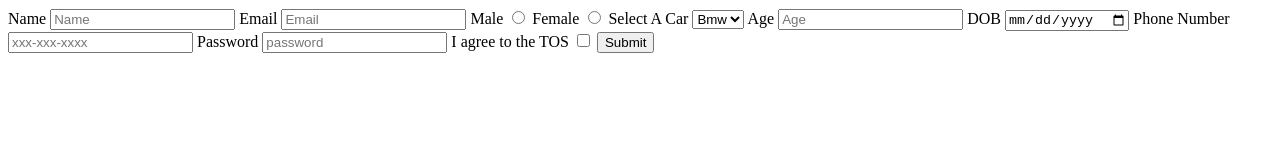
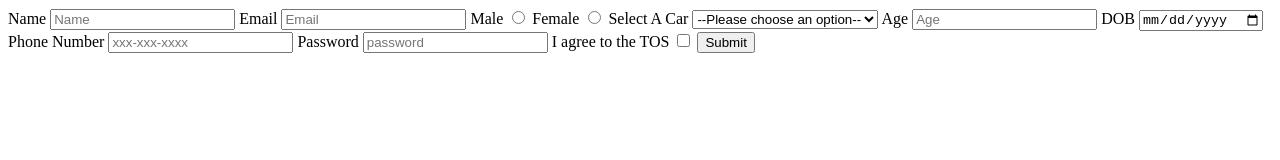
Before and after one commit to acciojob/signup-form-car-akshay-warkari, a website: page main.html in a window 1280 px wide. Drawn offline with Linux system fonts and the light colour scheme.

Commit message:
created a submission

```diff
--- a/main.html
+++ b/main.html
@@ -28,17 +28,17 @@
 		<input type="radio" id="gender_f" name="gender" required>
 
 
-	<label for="cars"> Select A Car</label>
-<select placeholder="please choose an option" id=cars required>
-			<option>Bmw</option>
-			<option>Audi</option>
-			<option>Tata</option>
-		</select>
-
+	<label for="cars">Select A Car</label>
+<select id="cars" required>
+    <option value="" disabled selected>--Please choose an option--</option>
+    <option value="Bmw">Bmw</option>
+    <option value="Audi">Audi</option>
+    <option value="Tata">Tata</option>
+</select>
 
 
 		<label for="age">Age</label>
-		<input placeholder="Age" type="Number" id="age" required>
+		<input placeholder="Age" type="number" id="age" required>
 
 
 	<label for="dob">DOB</label>
```
